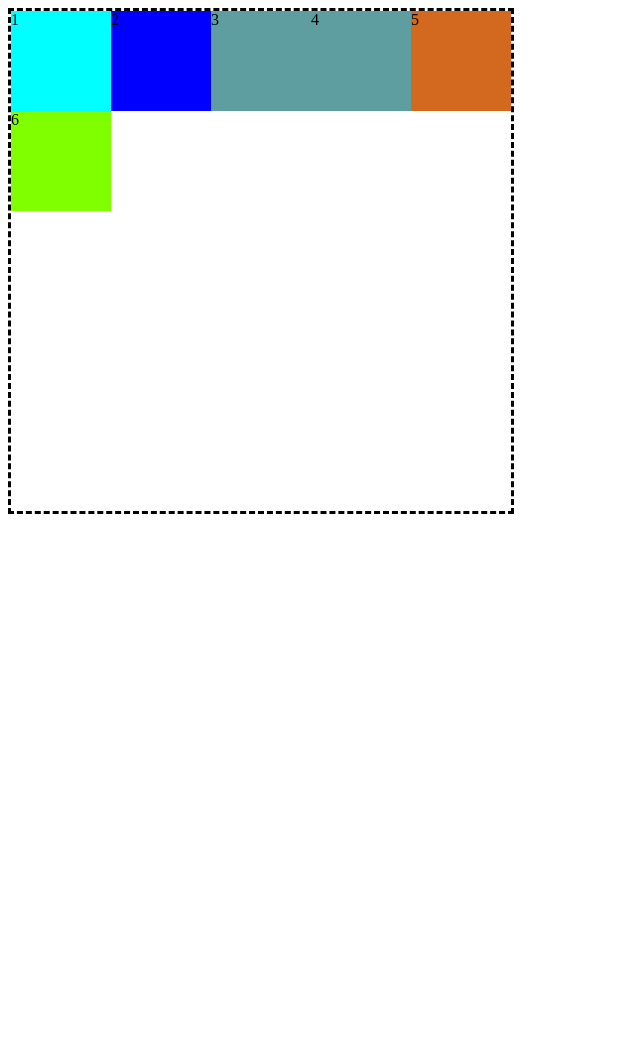
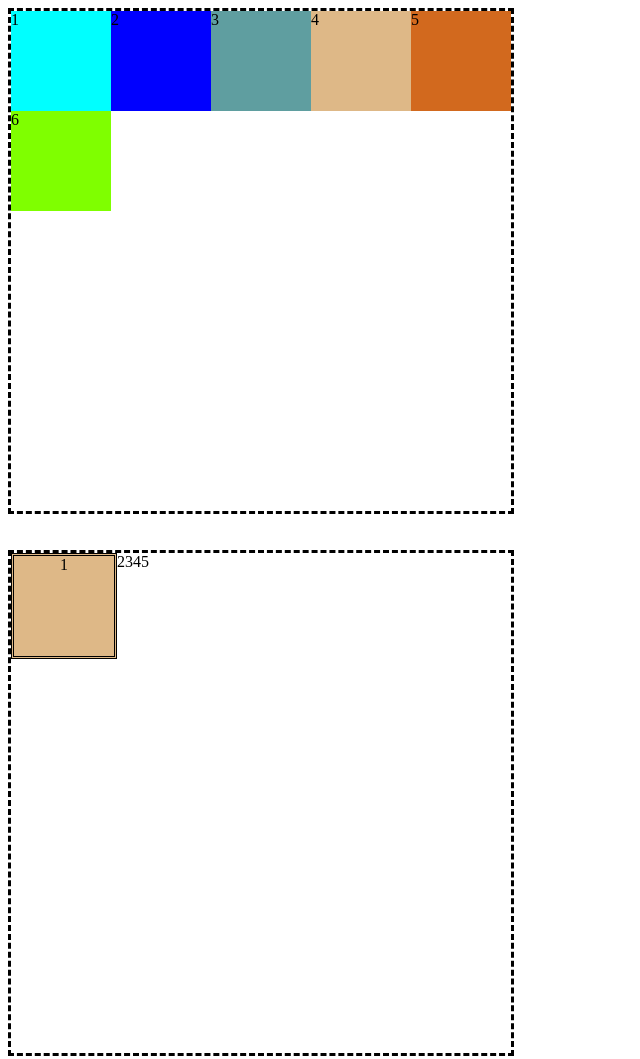
Before and after one commit to diksha-fullstackdeveloper/project_files, a plain HTML site: page Division-tag/css-flex.html in a window 1280 px wide. Shown: the whole page, without its empty margins (0-640 px from the left). Before the commit the page ends 800 px from the top, so only its background shows below. Drawn offline with Linux system fonts and the light colour scheme.

Commit message:
Add files via upload

```diff
--- a/Division-tag/css-flex.html
+++ b/Division-tag/css-flex.html
@@ -35,7 +35,7 @@
         .four-container{
             height: 100px;
             width: 100px;
-            background-color: cadetblue;
+            background-color:burlywood;
         }
         .five-container{
             height: 100px;
@@ -64,3 +64,45 @@
 
 </body>
 </html>
+<br>
+<br>
+
+<!DOCTYPE html>
+<html lang="en">
+<head>
+
+    <title>practice of division tag</title>
+</head>
+<style>
+    /* declaration */
+    .body{
+        box-sizing: content-box;
+        margin: 0;
+        padding: 0;
+        background-color:aquamarine;
+    }
+
+    .first-container{
+        height: 100px;
+        width: 100px;
+        background-color: burlywood;
+        border-style: double;
+        display: flex;
+        justify-content: center;
+    }
+
+
+</style>
+<body>
+    <!-- division tag -->
+     <div class="main-container">
+        <div class="first-container">1</div>
+        <div class="second-container">2</div>
+        <div class="third-container">3</div>
+        <div class="fourth-container">4</div>
+        <div class="fifth-container">5</div>
+
+     </div>
+
+</body>
+</html>
```
Also changed, not shown: Division-tag/flex-direction.html (+4 -11 lines).
